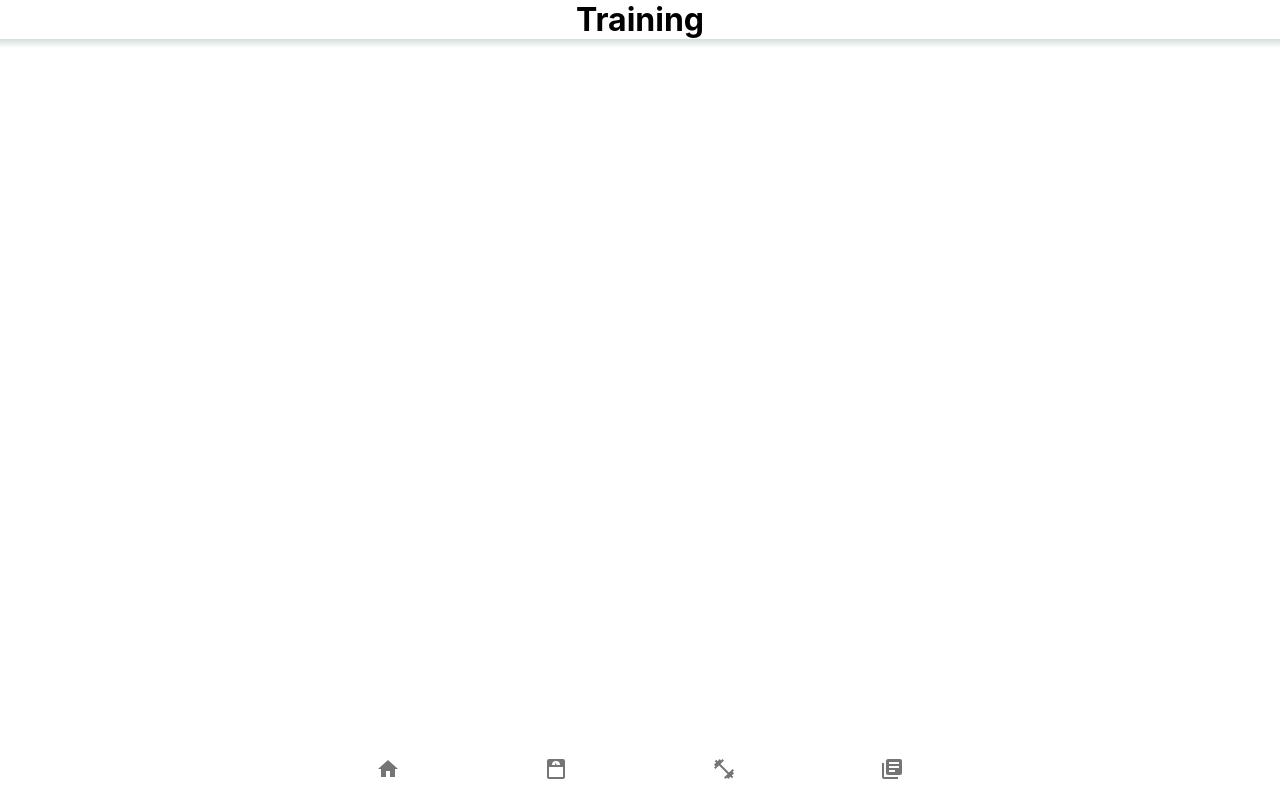
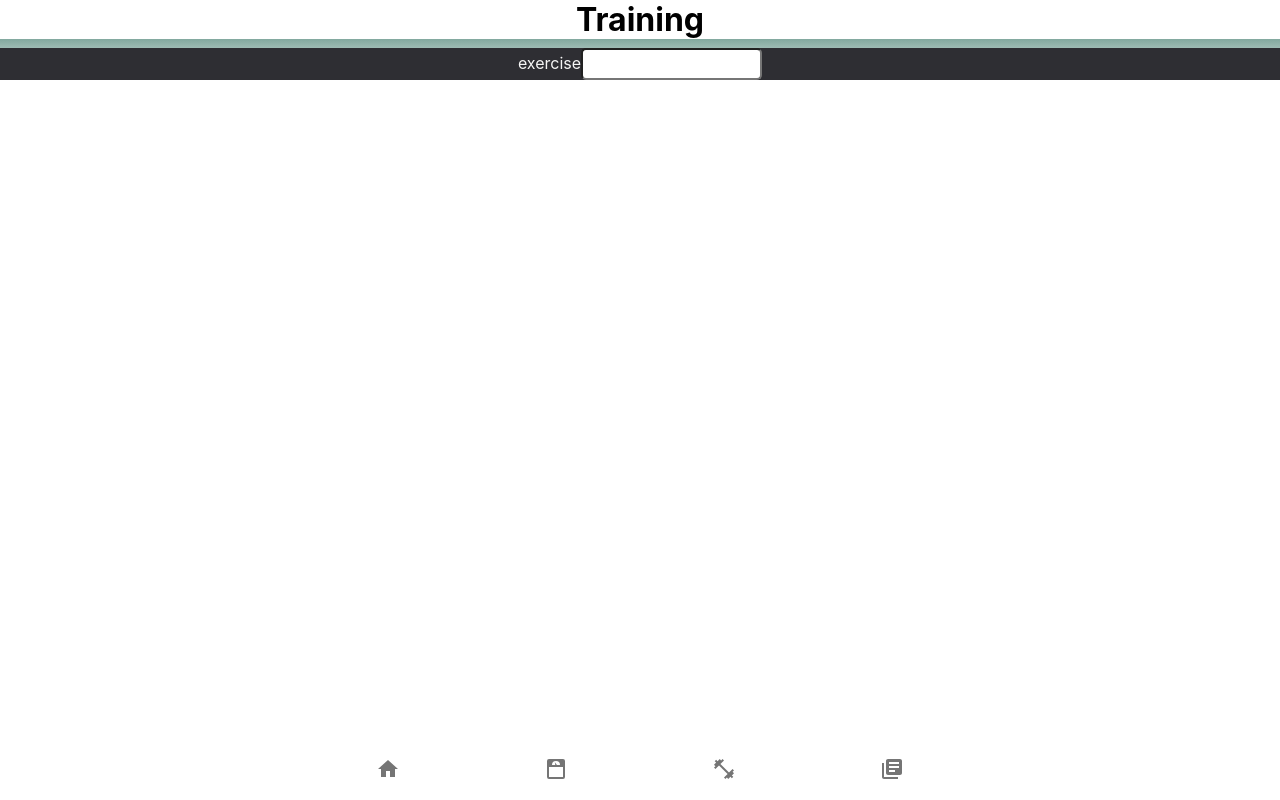
Before and after one commit to AlexJanow/WeightMate, a React (Create React App) app: page /training in a window 1280 px wide. Built offline with nearby package versions, Linux system fonts and the light colour scheme.

Commit message:
trainingpage input

```diff
--- /dev/null
+++ b/src/pages/Training.css
@@ -0,0 +1,10 @@
+.training__exercise-form {
+  background-color: #2e2e33;
+  color: whitesmoke;
+}
+
+.training__exercise-form input,
+textarea {
+  border-radius: 5px;
+  height: 2rem;
+}
--- a/src/pages/Training.js
+++ b/src/pages/Training.js
@@ -1,3 +1,11 @@
+import "./Training.css";
 export default function Training() {
-  return <div></div>;
+  return (
+    <div className="training__exercise-form">
+      <form>
+        <label htmlFor="exercise">exercise</label>
+        <input type="text" name="exercise" required />
+      </form>
+    </div>
+  );
 }
```
